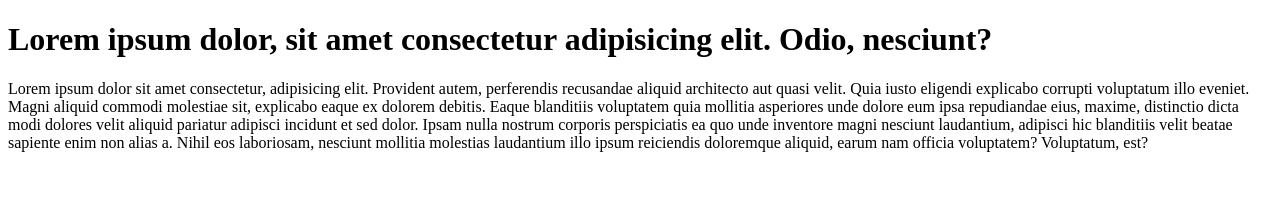
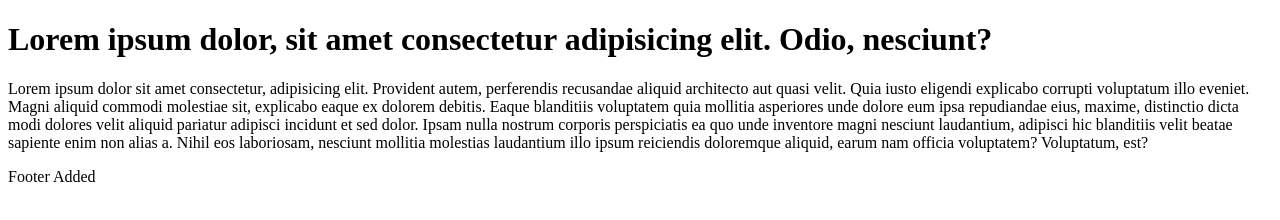
Before and after one commit to preeti-34/myapp, a plain HTML site: page index.html in a window 1280 px wide. Drawn offline with Linux system fonts and the light colour scheme.

Commit message:
Updated index.html by adding footer

```diff
--- a/index.html
+++ b/index.html
@@ -9,6 +9,7 @@
     <h1>Lorem ipsum dolor, sit amet consectetur adipisicing elit. Odio, nesciunt?</h1>
 
     <p>Lorem ipsum dolor sit amet consectetur, adipisicing elit. Provident autem, perferendis recusandae aliquid architecto aut quasi velit. Quia iusto eligendi explicabo corrupti voluptatum illo eveniet. Magni aliquid commodi molestiae sit, explicabo eaque ex dolorem debitis. Eaque blanditiis voluptatem quia mollitia asperiores unde dolore eum ipsa repudiandae eius, maxime, distinctio dicta modi dolores velit aliquid pariatur adipisci incidunt et sed dolor. Ipsam nulla nostrum corporis perspiciatis ea quo unde inventore magni nesciunt laudantium, adipisci hic blanditiis velit beatae sapiente enim non alias a. Nihil eos laboriosam, nesciunt mollitia molestias laudantium illo ipsum reiciendis doloremque aliquid, earum nam officia voluptatem? Voluptatum, est?</p>
+    <footer>Footer Added</footer>
 </body>
 
 </html>
```
